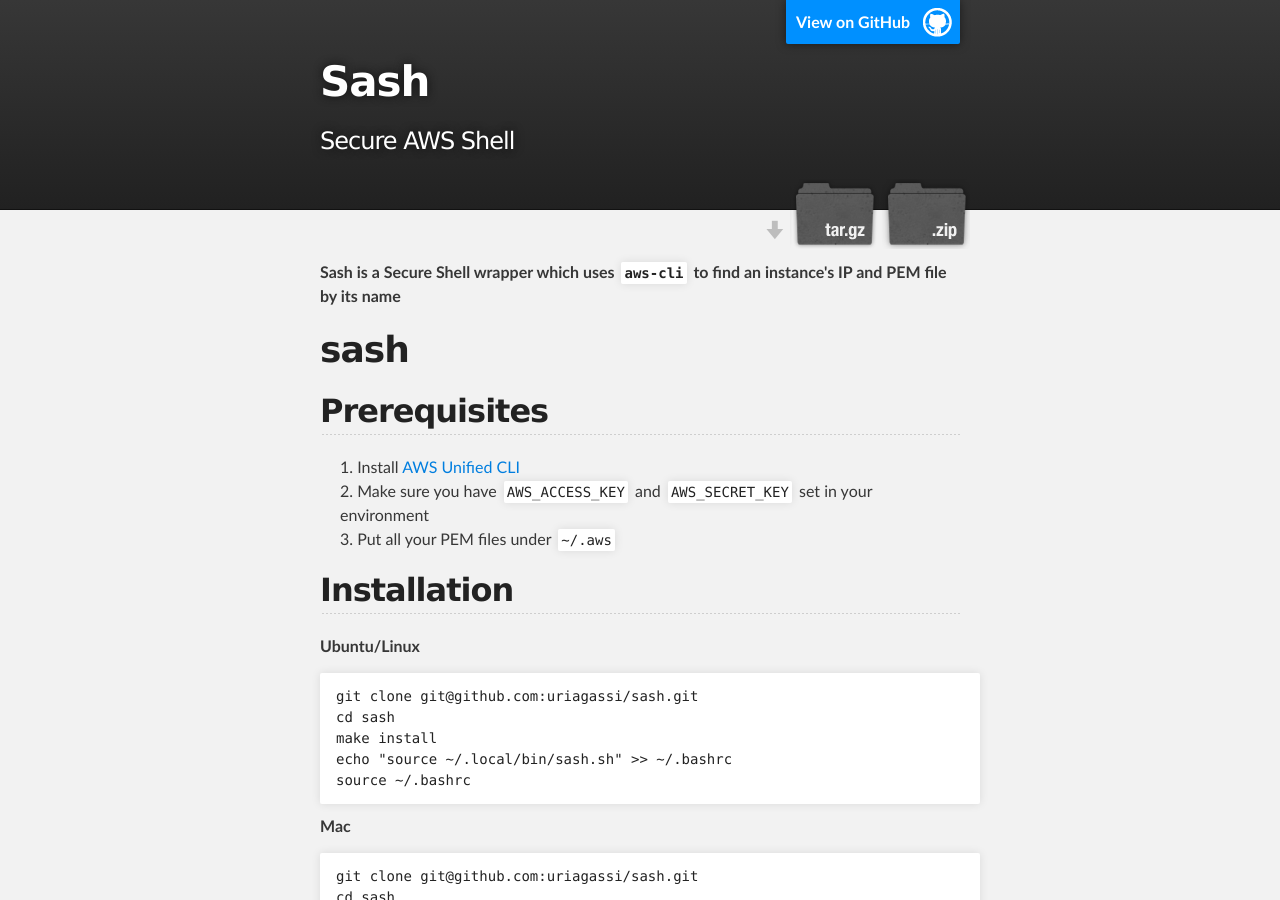
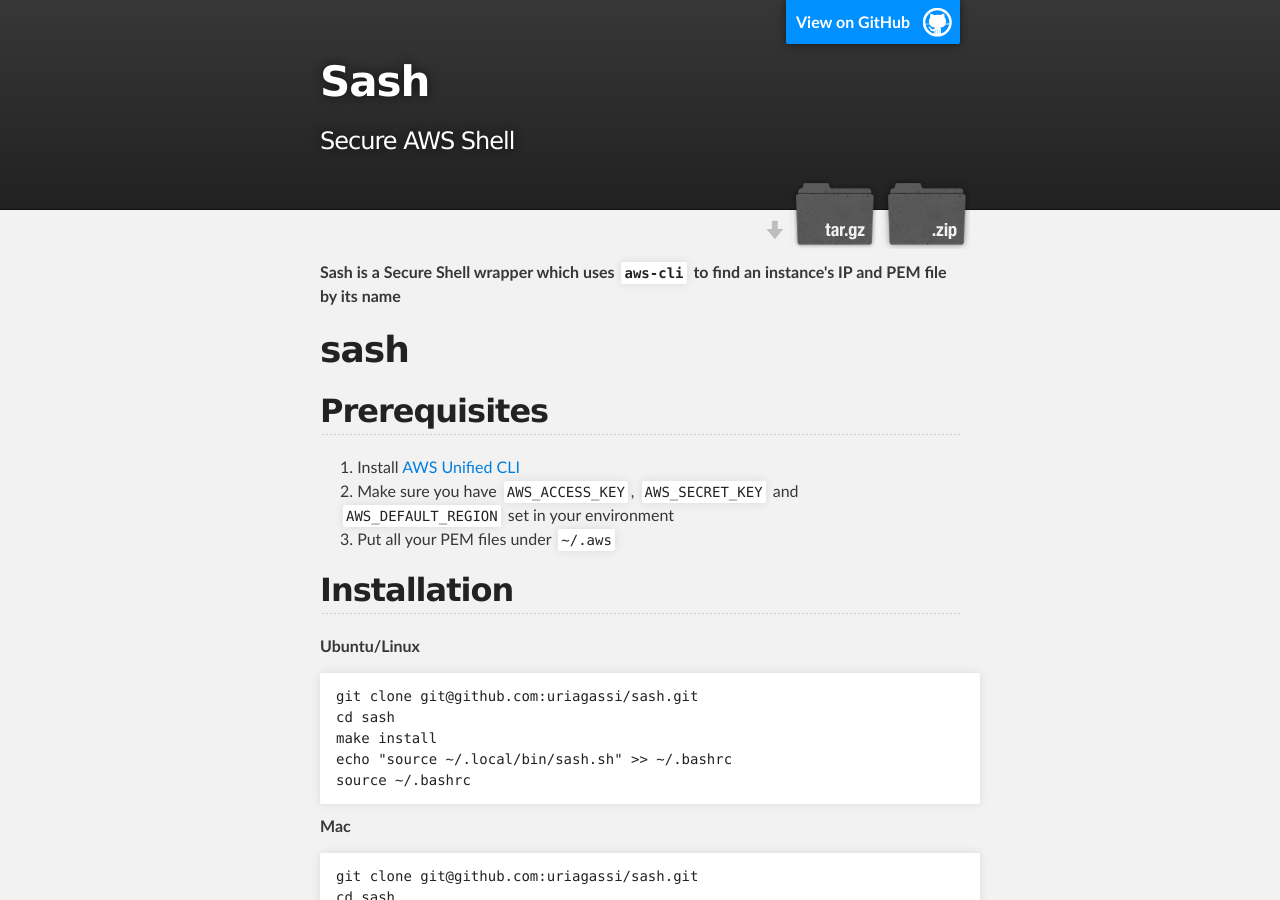
Before and after one commit to uriagassi/sash, a Jekyll site: the page index.html, which Jekyll copies as it is, in a window 1280 px wide and 900 px high. Built offline with Jekyll 4.4.1, drawn with Linux system fonts in a browser that asks for light colours; Markdown is read by kramdown in place of the engine named in the settings.

```diff
--- a/index.html
+++ b/index.html
@@ -42,7 +42,7 @@
 <ol>
 <li>Install <a href="https://github.com/aws/aws-cli">AWS Unified CLI</a>
 </li>
-<li>Make sure you have <code>AWS_ACCESS_KEY</code> and <code>AWS_SECRET_KEY</code> set in your environment</li>
+<li>Make sure you have <code>AWS_ACCESS_KEY</code>, <code>AWS_SECRET_KEY</code> and <code>AWS_DEFAULT_REGION</code> set in your environment</li>
 <li>Put all your PEM files under <code>~/.aws</code>
 </li>
 </ol><h2>
```
Also changed, not shown: params.json (+1 -1 lines).
